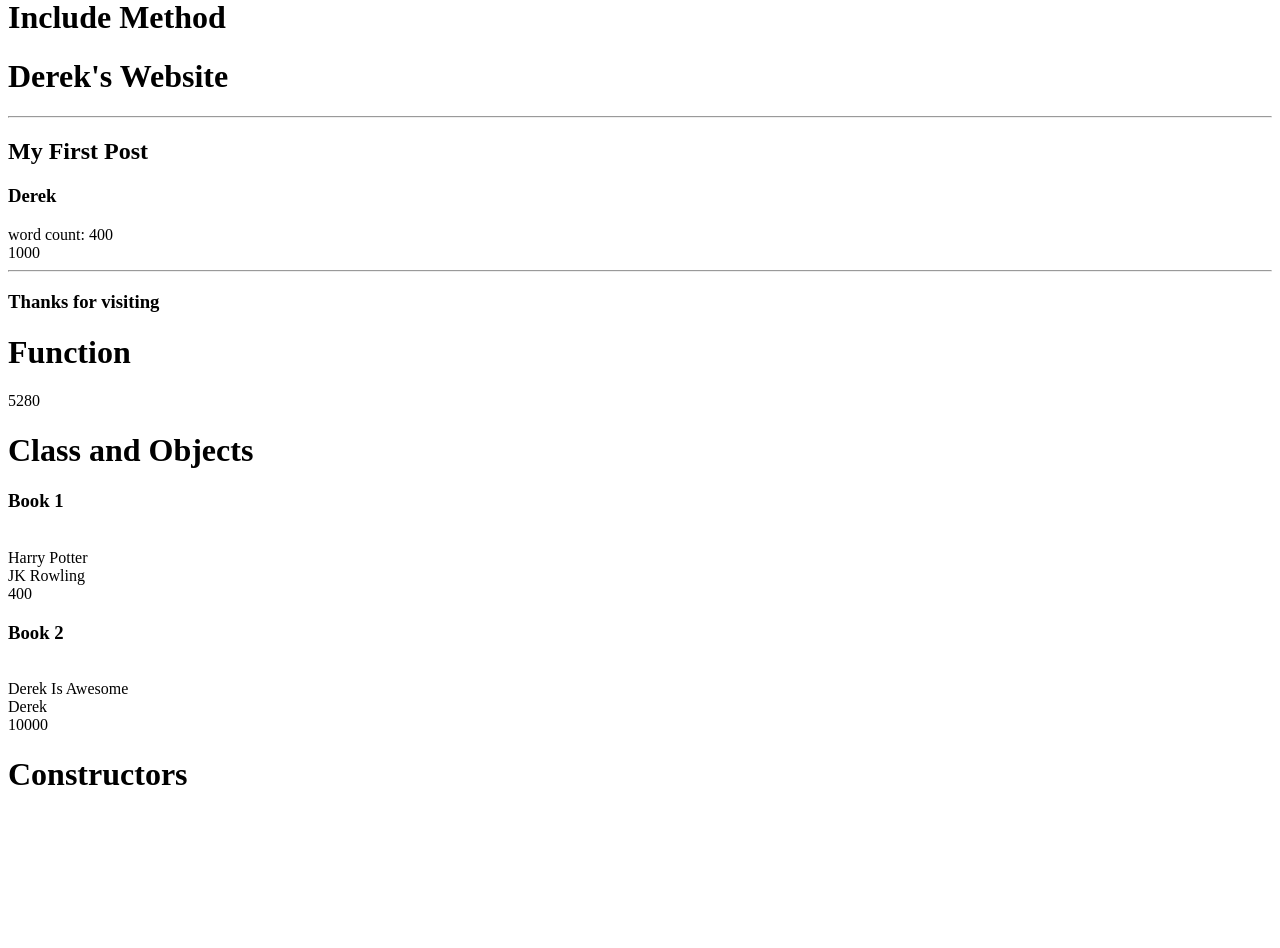
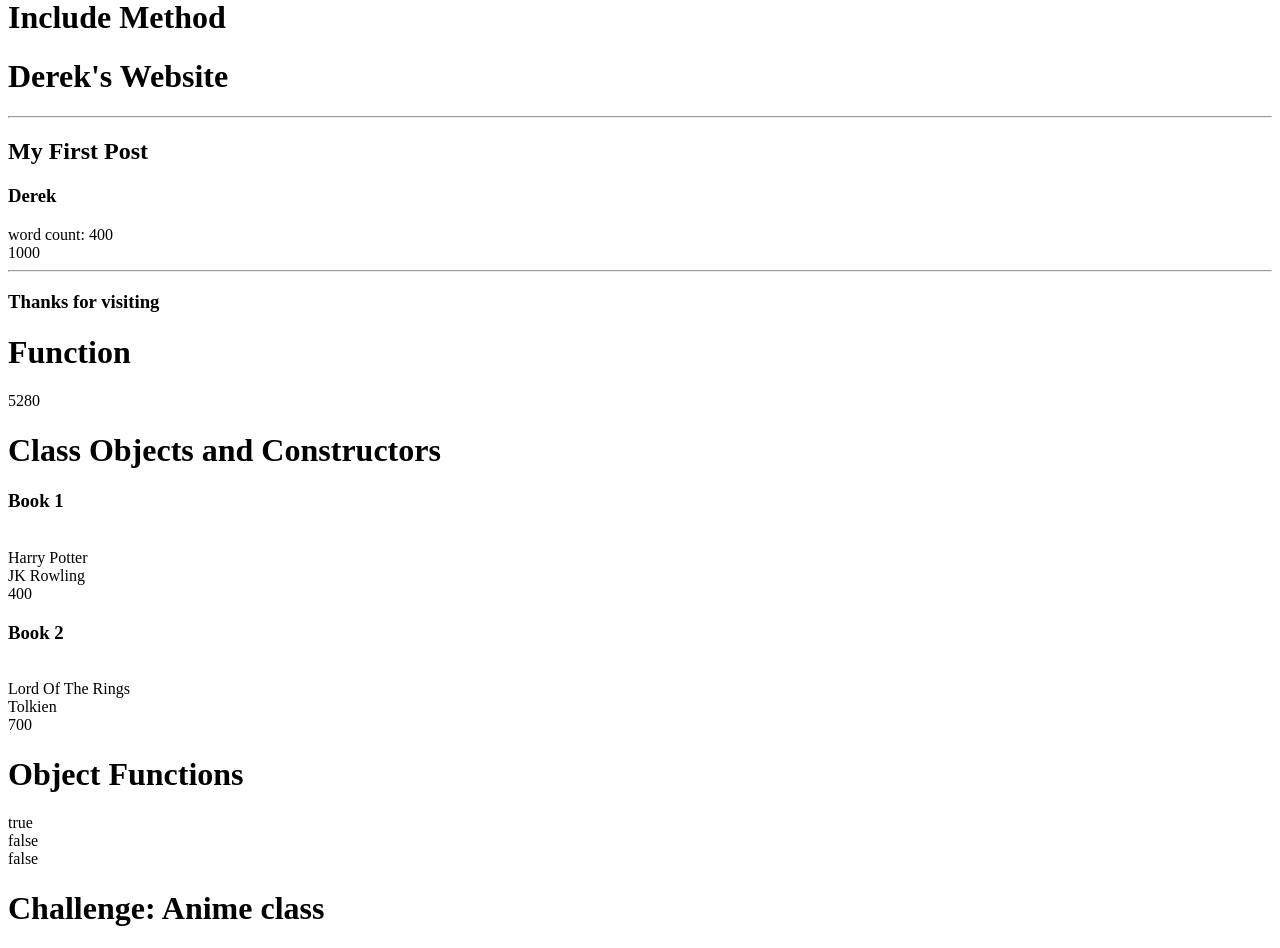
Before and after one commit to DrkDL/PHP_Intro, a PHP site: page /site8.php in a window 1280 px wide. Shown: the part 22-970 px from the top of the page. Before the commit the page ends 807 px from the top, so only its background shows below. Run offline with PHP 8.4, Linux system fonts and the light colour scheme.

Commit message:
Update site8.php

```diff
--- a/www/site8.php
+++ b/www/site8.php
@@ -28,7 +28,7 @@
     echo $feetInMile;
     ?>
 
-    <h1>Class and Objects</h1>
+    <h1>Class Objects and Constructors</h1>
 
     <?php
       // create a book class
@@ -38,24 +38,24 @@
         var $title;
         var $author;
         var $pages;
+
+        function __construct($aName, $aTitle, $aAuthor, $aPages)
+        {
+          $this->name = $aName;
+          $this->title = $aTitle;
+          $this->author = $aAuthor;
+          $this->pages = $aPages;
+        }
+
       }
       // init
-      $book1 = new Book;
-      $book1->name = "Book 1";
-      $book1->title = "Harry Potter";
-      $book1->author = "JK Rowling";
-      $book1->pages = 400;
+      $book1 = new Book("Book 1", "Harry Potter", "JK Rowling", 400);
+      $book2 = new Book("Book 2", "Lord Of The Rings", "Tolkien", 700);
 
       echo "<h3>",$book1->name, "</h3> <br>";
       echo $book1->title, "<br>";
       echo $book1->author, "<br>";
       echo $book1->pages, "<br>";
-
-      $book2 = new Book;
-      $book2->name = "Book 2";
-      $book2->title = "Derek Is Awesome";
-      $book2->author = "Derek";
-      $book2->pages = 10000;
 
       echo "<h3>",$book2->name, "</h3> <br>";
       echo $book2->title, "<br>";
@@ -63,9 +63,51 @@
       echo $book2->pages, "<br>";
     ?>
 
-    <h1>Constructors</h1>
+    <h1>Object Functions</h1>
 
+    <?php
+      class Student
+      {
+        var $name;
+        var $major;
+        var $gpa;
 
+        function __construct($name, $major, $gpa)
+        {
+          $this->name = $name;
+          $this->major = $major;
+          $this->gpa = $gpa;
+        }
+
+        function hasHonors()
+        {
+          if($this->gpa >= 3.5)
+          {
+            return "true <br>";
+          }
+
+          return "false <br>";
+        }
+      }
+
+      $student1 = new Student("Brandon", "Computer Eng", 3.9);
+      $student2 = new Student("Daniel", "Computer Science", 3.4);
+      $student3 = new Student("Celena", "Art", 3.3);
+
+      echo $student1->hasHonors();
+      echo $student2->hasHonors();
+      echo $student3->hasHonors();
+    ?>
+
+    <h1>Challenge: Anime class</h1>
+
+    <?php
+      // create a anime class that will take three varaibles: name, score(0-10), genre
+      // create a constructor that overwrites those three varaibles from the user inputs
+      // create a custom function for checking the score, whether it is bad, soso, or amazing
+      // output everything including all the variables and score checking results
+
+     ?>
 
   </body>
 </html>
```
